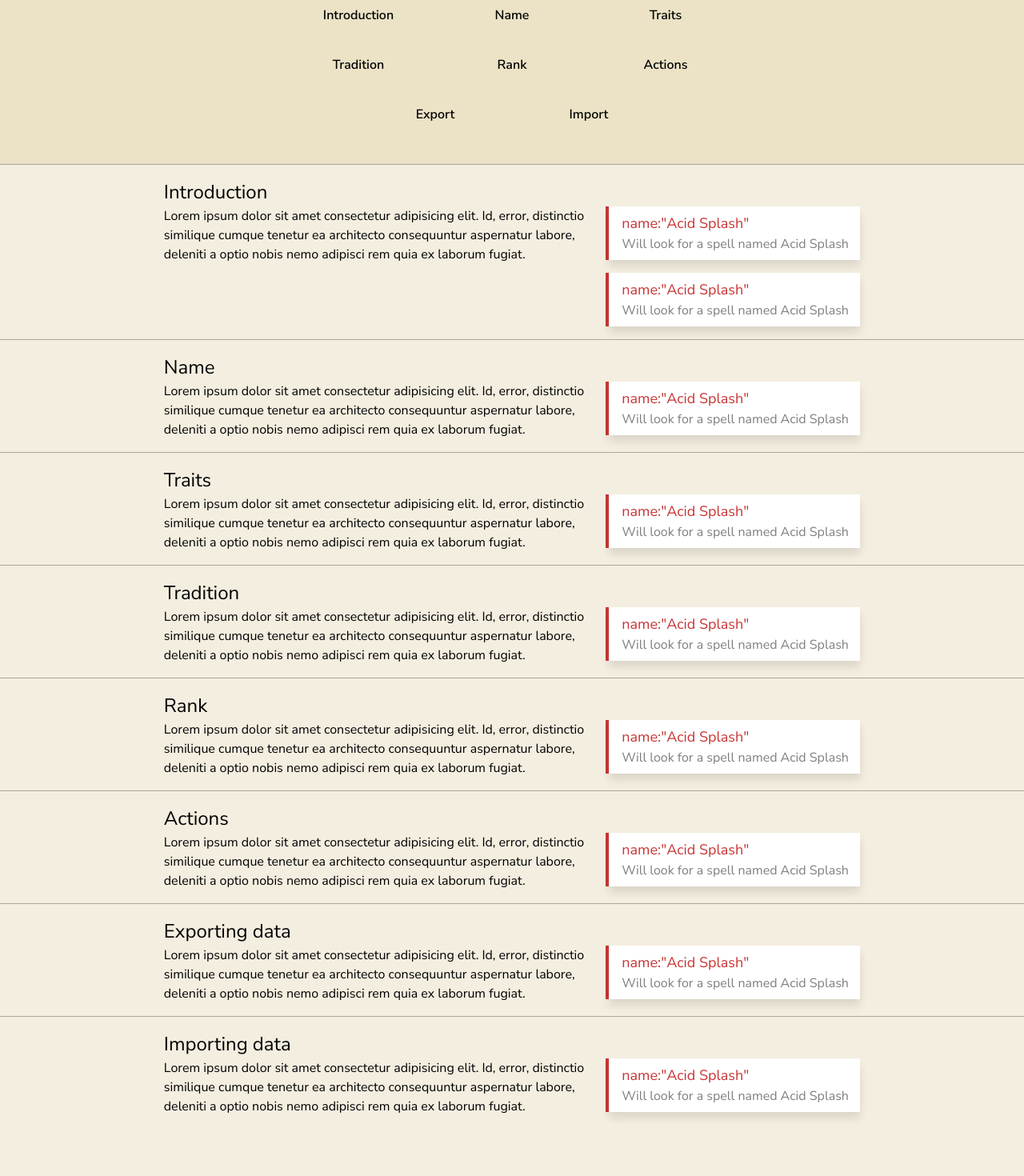
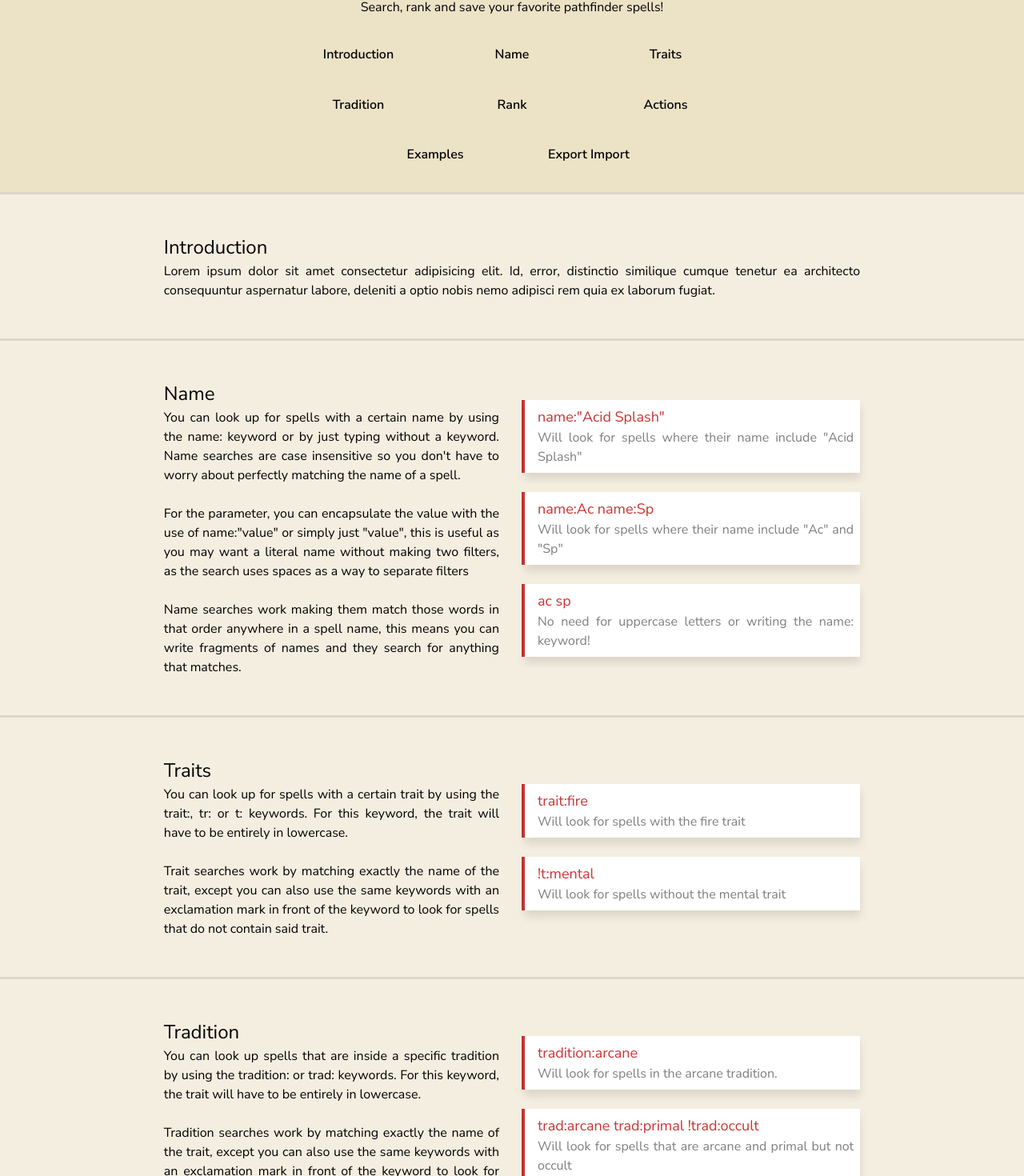
Before and after one commit to CalicoDragon/spellbook2eFront, an Angular app: page /guide in a window 1280 px wide. Shown: the part 115-1585 px from the top of the page at 80% size. Before the commit the page ends 1526 px from the top, so only its background shows below. Built offline with nearby package versions, Linux system fonts and the light colour scheme.

Commit message:
Basic Guide

```diff
--- a/src/app/public/guide/guide.css
+++ b/src/app/public/guide/guide.css
@@ -6,9 +6,19 @@ h2 {
   font-size: x-large;
 }
 
+p {
+  text-align: justify;
+}
+
 section {
-  margin: 0 16vw 0 16vw;
+  margin: 2em 16vw 2em 16vw;
   padding: 1em 0 1em 0;
+  display: flex;
+  gap: 2em;
+
+  > div {
+    flex: 1;
+  }
 }
 
 header {
@@ -16,13 +26,15 @@ header {
   display: flex;
   flex-direction: column;
   align-items: center;
-  justify-content: center;
+  justify-content: space-around;
   background-color: var(--color-foreground);
+  padding-top: 4em;
 }
 
 .index {
   display: flex;
   width: 50%;
+  align-items: center;
   justify-content: center;
   flex-wrap: wrap;
   gap: 2em;
@@ -44,15 +56,10 @@ header {
   }
 }
 
-.sectionContent {
-  display: flex;
-  gap: 1em;
-}
-
 .separator {
   width: 100%;
   height: 1px;
-  border-bottom: solid 1px rgba(0, 0, 0, 0.3);
+  border-bottom: solid 3px rgba(0, 0, 0, 0.1);
 }
 
 /* EXAMPLE CARDS */
@@ -60,8 +67,8 @@ header {
 .exampleCardsContainer {
   display: flex;
   flex-direction: column;
-  gap: 1em;
-  width: 100%;
+  justify-content: center;
+  gap: 1.5em;
 }
 
 .exampleCard {
@@ -70,6 +77,8 @@ header {
   box-shadow:
     0 8px 10px 0 rgba(0, 0, 0, 0.1),
     -4px 0 0 0 rgb(201, 52, 52);
+
+  transition: all 0.1s ease-out;
 
   h3 {
     font-size: large;
@@ -81,6 +90,22 @@ header {
   }
 }
 
+.exampleCard:hover {
+  box-shadow:
+    0 8px 10px 0 rgba(0, 0, 0, 0.1),
+    -8px 0 0 0 rgb(201, 52, 52);
+}
+
+/* Full examples Section */
+.examplesSection {
+  display: block;
+
+  .exampleCard {
+    margin-top: 1.5em;
+    width: 100%;
+  }
+}
+
 /* ICONS */
 
 .returnBtn {
--- a/src/app/public/guide/guide.html
+++ b/src/app/public/guide/guide.html
@@ -7,158 +7,200 @@
 ></a>
 
 <header>
+  <div class="flex flex-col justify-center items-center">
     <h1>Welcome to Spellbook2e Guide!</h1>
     <span>Search, rank and save your favorite pathfinder spells!</span>
+  </div>
   <div class="index">
-    <button type="button">Introduction</button>
-    <button type="button">Name</button>
-    <button type="button">Traits</button>
-    <button type="button">Tradition</button>
-    <button type="button">Rank</button>
-    <button type="button">Actions</button>
-    <button type="button">Export</button>
-    <button type="button">Import</button>
+    <button (click)="scrollTo(Introduction)" type="button">Introduction</button>
+    <button (click)="scrollTo(Name)" type="button">Name</button>
+    <button (click)="scrollTo(Traits)" type="button">Traits</button>
+    <button (click)="scrollTo(Tradition)" type="button">Tradition</button>
+    <button (click)="scrollTo(Rank)" type="button">Rank</button>
+    <button (click)="scrollTo(Actions)" type="button">Actions</button>
+    <button (click)="scrollTo(Examples)" type="button">Examples</button>
+    <button (click)="scrollTo(ExportImport)" type="button">Export Import</button>
   </div>
 </header>
 <div class="separator"></div>
 <main>
-  <section>
+  <section #Introduction>
+    <div>
       <h2>Introduction</h2>
-    <div class="sectionContent">
       <p>
         Lorem ipsum dolor sit amet consectetur adipisicing elit. Id, error, distinctio similique
         cumque tenetur ea architecto consequuntur aspernatur labore, deleniti a optio nobis nemo
         adipisci rem quia ex laborum fugiat.
       </p>
+    </div>
+  </section>
+  <div class="separator"></div>
+  <section #Name>
+    <div>
+      <h2>Name</h2>
+      <p>
+        You can look up for spells with a certain name by using the name: keyword or by just typing
+        without a keyword. Name searches are case insensitive so you don't have to worry about
+        perfectly matching the name of a spell. <br /><br />
+
+        For the parameter, you can encapsulate the value with the use of name:"value" or simply just
+        "value", this is useful as you may want a literal name without making two filters, as the
+        search uses spaces as a way to separate filters<br /><br />
+
+        Name searches work making them match those words in that order anywhere in a spell name,
+        this means you can write fragments of names and they search for anything that matches.
+      </p>
+    </div>
+
     <div class="exampleCardsContainer">
       <div class="exampleCard">
         <h3>name:"Acid Splash"</h3>
-          <p>Will look for a spell named Acid Splash</p>
+        <p>Will look for spells where their name include "Acid Splash"</p>
       </div>
       <div class="exampleCard">
-          <h3>name:"Acid Splash"</h3>
-          <p>Will look for a spell named Acid Splash</p>
+        <h3>name:Ac name:Sp</h3>
+        <p>Will look for spells where their name include "Ac" and "Sp"</p>
       </div>
+      <div class="exampleCard">
+        <h3>ac sp</h3>
+        <p>No need for uppercase letters or writing the name: keyword!</p>
       </div>
     </div>
   </section>
   <div class="separator"></div>
-  <section>
-    <h2>Name</h2>
-    <div class="sectionContent">
+  <section #Traits>
+    <div>
+      <h2>Traits</h2>
       <p>
-        Lorem ipsum dolor sit amet consectetur adipisicing elit. Id, error, distinctio similique
-        cumque tenetur ea architecto consequuntur aspernatur labore, deleniti a optio nobis nemo
-        adipisci rem quia ex laborum fugiat.
+        You can look up for spells with a certain trait by using the trait:, tr: or t: keywords. For
+        this keyword, the trait will have to be entirely in lowercase. <br /><br />
+
+        Trait searches work by matching exactly the name of the trait, except you can also use the
+        same keywords with an exclamation mark in front of the keyword to look for spells that do
+        not contain said trait.
       </p>
+    </div>
     <div class="exampleCardsContainer">
       <div class="exampleCard">
-          <h3>name:"Acid Splash"</h3>
-          <p>Will look for a spell named Acid Splash</p>
+        <h3>trait:fire</h3>
+        <p>Will look for spells with the fire trait</p>
       </div>
+      <div class="exampleCard">
+        <h3>!t:mental</h3>
+        <p>Will look for spells without the mental trait</p>
       </div>
     </div>
   </section>
   <div class="separator"></div>
-  <section>
-    <h2>Traits</h2>
-    <div class="sectionContent">
+  <section #Tradition>
+    <div>
+      <h2>Tradition</h2>
       <p>
-        Lorem ipsum dolor sit amet consectetur adipisicing elit. Id, error, distinctio similique
-        cumque tenetur ea architecto consequuntur aspernatur labore, deleniti a optio nobis nemo
-        adipisci rem quia ex laborum fugiat.
+        You can look up spells that are inside a specific tradition by using the tradition: or trad:
+        keywords. For this keyword, the trait will have to be entirely in lowercase. <br /><br />
+
+        Tradition searches work by matching exactly the name of the trait, except you can also use
+        the same keywords with an exclamation mark in front of the keyword to look for spells that
+        are not part of said tradition.
       </p>
+    </div>
     <div class="exampleCardsContainer">
       <div class="exampleCard">
-          <h3>name:"Acid Splash"</h3>
-          <p>Will look for a spell named Acid Splash</p>
+        <h3>tradition:arcane</h3>
+        <p>Will look for spells in the arcane tradition.</p>
       </div>
+      <div class="exampleCard">
+        <h3>trad:arcane trad:primal !trad:occult</h3>
+        <p>Will look for spells that are arcane and primal but not occult</p>
       </div>
     </div>
   </section>
   <div class="separator"></div>
-  <section>
-    <h2>Tradition</h2>
-    <div class="sectionContent">
+  <section #Rank>
+    <div>
+      <h2>Rank</h2>
       <p>
-        Lorem ipsum dolor sit amet consectetur adipisicing elit. Id, error, distinctio similique
-        cumque tenetur ea architecto consequuntur aspernatur labore, deleniti a optio nobis nemo
-        adipisci rem quia ex laborum fugiat.
+        You can look up spells by their rank using the rank:, lvl: or r: keywords. For the
+        parameter, always include a number numerically. <br /><br />
+
+        Rank searches work by matching the number of the rank, except you can also use the same
+        keywords with an exclamation mark in front of the keyword to look for spells that are not
+        said rank.
       </p>
+    </div>
     <div class="exampleCardsContainer">
       <div class="exampleCard">
-          <h3>name:"Acid Splash"</h3>
-          <p>Will look for a spell named Acid Splash</p>
+        <h3>rank:1</h3>
+        <p>Will look for 1st rank spells</p>
       </div>
+      <div class="exampleCard">
+        <h3>!lvl:5</h3>
+        <p>Will look for spells that are not rank 5.</p>
       </div>
     </div>
   </section>
   <div class="separator"></div>
-  <section>
-    <h2>Rank</h2>
-    <div class="sectionContent">
+  <section #Actions>
+    <div>
+      <h2>Actions</h2>
       <p>
-        Lorem ipsum dolor sit amet consectetur adipisicing elit. Id, error, distinctio similique
-        cumque tenetur ea architecto consequuntur aspernatur labore, deleniti a optio nobis nemo
-        adipisci rem quia ex laborum fugiat.
+        You can look up spells by the amount or type of actions they require by using the actions:
+        or a: keywords. For the parameter, you can encapsulate the value with the use of
+        actions:"value" for the ones that need spaces in their value, as the search uses spaces as a
+        way to separate filters. <br /><br />
+
+        Action searches work by matching the literal name of the actions, except you can also use
+        the same keywords with an exclamation mark in front of the keyword to look for spells that
+        do not use said actions.
       </p>
+    </div>
     <div class="exampleCardsContainer">
       <div class="exampleCard">
-          <h3>name:"Acid Splash"</h3>
-          <p>Will look for a spell named Acid Splash</p>
+        <h3>actions:1</h3>
+        <p>Will look for spells that require one action.</p>
       </div>
+      <div class="exampleCard">
+        <h3>a:"1 to 3"</h3>
+        <p>Will look for spells that require one to three actions.</p>
       </div>
     </div>
   </section>
   <div class="separator"></div>
-  <section>
-    <h2>Actions</h2>
-    <div class="sectionContent">
+  <section class="examplesSection" #Examples>
+    <h2>Examples</h2>
+    <div class="exampleCard">
+      <h3>trad:arcane lvl:2 trait:attack</h3>
+      <p>Level 3 arcane caster looking for new toys to use with sure strike? Check these out!</p>
+    </div>
+    <div class="exampleCard">
+      <h3>trad:primal actions:1</h3>
+      <p>Primal caster looking for something to fill out that remaining action?</p>
+    </div>
+    <div class="exampleCard">
+      <h3>trad:occult !trait:mental</h3>
+      <p>Maybe you are just tired of mindless creatures!</p>
+    </div>
+    <div class="exampleCard">
+      <h3>a:"1 to 3" save:fortitude</h3>
       <p>
-        Lorem ipsum dolor sit amet consectetur adipisicing elit. Id, error, distinctio similique
-        cumque tenetur ea architecto consequuntur aspernatur labore, deleniti a optio nobis nemo
-        adipisci rem quia ex laborum fugiat.
+        Maybe preparing some action flexibility would be nice to have with the uncertainty of the
+        session.
       </p>
-      <div class="exampleCardsContainer">
-        <div class="exampleCard">
-          <h3>name:"Acid Splash"</h3>
-          <p>Will look for a spell named Acid Splash</p>
-        </div>
-      </div>
     </div>
   </section>
   <div class="separator"></div>
-  <section>
-    <h2>Exporting data</h2>
-    <div class="sectionContent">
+  <section #ExportImport>
+    <div>
+      <h2>Exporting and Importing data</h2>
       <p>
-        Lorem ipsum dolor sit amet consectetur adipisicing elit. Id, error, distinctio similique
-        cumque tenetur ea architecto consequuntur aspernatur labore, deleniti a optio nobis nemo
-        adipisci rem quia ex laborum fugiat.
+        You may want to export your descriptions, rankings, favorited and prepared spells. This is
+        stored in the "localStorage" of your browser so there is no need for you to create an
+        account.<br /><br />
+
+        By pressing the export button in the top bar in the main app, you can download this data to
+        later import it with the button next to it. This is what you need to do if you are scared of
+        losing the data, so, as a backup of sorts, or if you just want to share it with a friend.
       </p>
-      <div class="exampleCardsContainer">
-        <div class="exampleCard">
-          <h3>name:"Acid Splash"</h3>
-          <p>Will look for a spell named Acid Splash</p>
-        </div>
-      </div>
-    </div>
-  </section>
-  <div class="separator"></div>
-  <section>
-    <h2>Importing data</h2>
-    <div class="sectionContent">
-      <p>
-        Lorem ipsum dolor sit amet consectetur adipisicing elit. Id, error, distinctio similique
-        cumque tenetur ea architecto consequuntur aspernatur labore, deleniti a optio nobis nemo
-        adipisci rem quia ex laborum fugiat.
-      </p>
-      <div class="exampleCardsContainer">
-        <div class="exampleCard">
-          <h3>name:"Acid Splash"</h3>
-          <p>Will look for a spell named Acid Splash</p>
-        </div>
-      </div>
     </div>
   </section>
 </main>
--- a/src/app/public/guide/guide.ts
+++ b/src/app/public/guide/guide.ts
@@ -7,4 +7,8 @@ import { RouterLink } from '@angular/router';
   templateUrl: './guide.html',
   styleUrl: './guide.css',
 })
-export class Guide {}
+export class Guide {
+  protected scrollTo(element: HTMLElement) {
+    element.scrollIntoView({ behavior: 'smooth' });
+  }
+}
```
Lines whose indentation alone changed are shown as unchanged.
